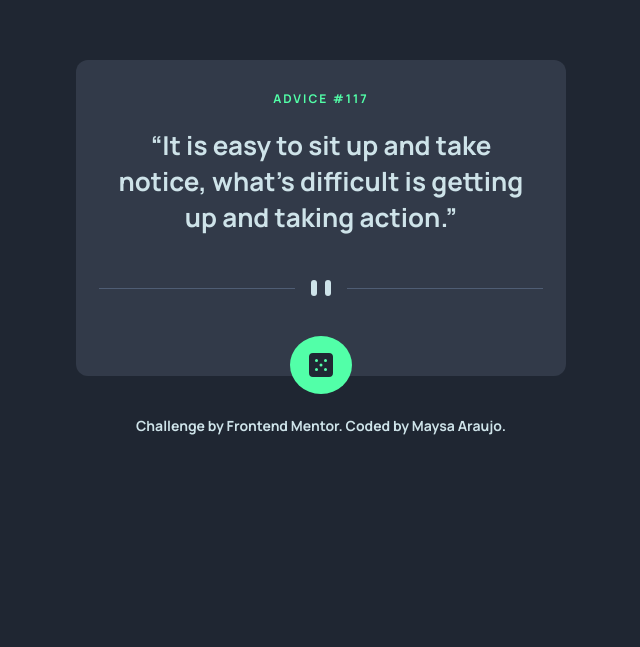
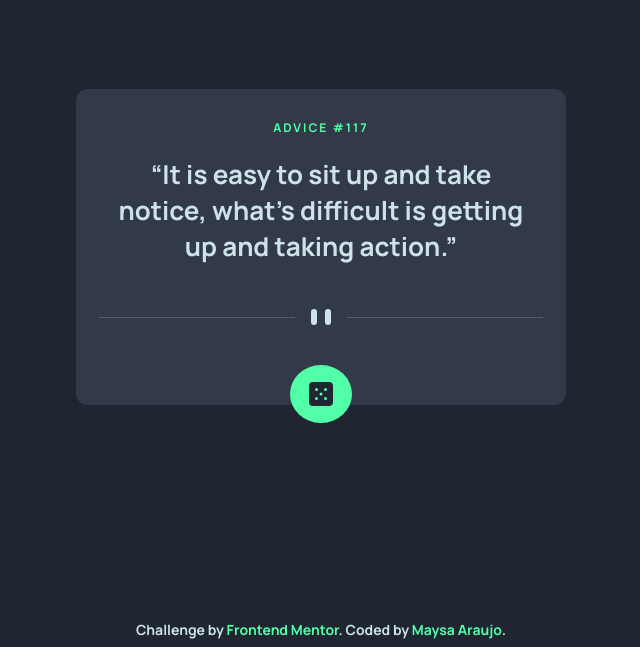
Before and after one commit to maysaraujo/advice-generator, a React (Vite) app: page / in a window 1280 px wide. Shown: the part 153-800 px from the top of the page, without its empty margins (319-959 px from the left). Built offline with nearby package versions, Linux system fonts and the light colour scheme.

Commit message:
feat: adding new color to footer text

```diff
--- a/src/App.css
+++ b/src/App.css
@@ -63,6 +63,7 @@ button {
   top: 10px;
 
   display: flex;
+  transition: .2s ease-in-out;
 }
 
 button:hover {
@@ -72,14 +73,18 @@ button:hover {
 
 footer {
   text-align: center;
-  margin-top: 40px;
   color: var(--color-footer);
   font-weight: 700;
+
   font-size: 1.4rem;
+  position: fixed;
+  left: 0;
+  right: 0;
+  bottom: 1%;
 }
 
 footer a {
-  color: var(--color-footer);
+  color: var(--color-neon-green);
   text-decoration: none;
 }
 
```
